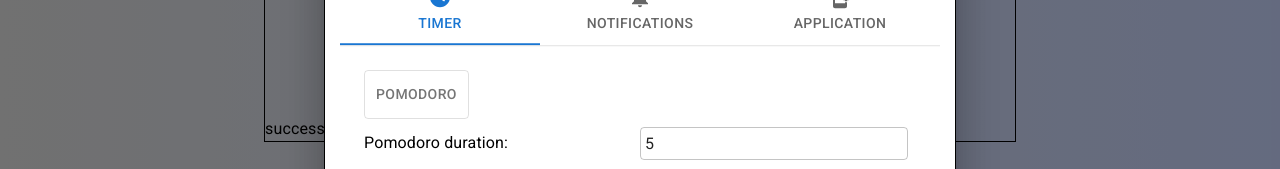
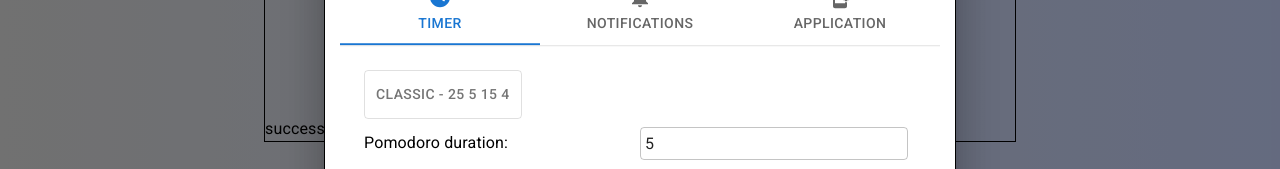
Before and after one commit to Sheharyar944/Pomodoro, a React (Vite) app: page / in a window 1280 px wide. Both pictures are taken after a click on the button 285 px from the left and 98 px from the top of the page. Shown: the part 202-371 px from the top of the page. Built offline with nearby package versions, Linux system fonts and the light colour scheme.

Commit message:
add classic scheme to timer settings

```diff
--- a/src/components/MyToggleButton.jsx
+++ b/src/components/MyToggleButton.jsx
@@ -1,10 +1,10 @@
 import React from "react";
 import ToggleButton from "@mui/material/ToggleButton";
 
-const MyToggleButton = ({ selected, onChange }) => {
+const MyToggleButton = ({ selected, onChange, children }) => {
   return (
     <ToggleButton value="" selected={selected} onChange={onChange}>
-      pomodoro
+      {children}
     </ToggleButton>
   );
 };
--- a/src/components/SettingsModal.jsx
+++ b/src/components/SettingsModal.jsx
@@ -261,7 +261,7 @@ const SettingsModal = ({
                   selected={isClassicChecked}
                   onChange={handleSchemeClassic}
                 >
-                  classic
+                  classic - 25 5 15 4
                 </MyToggleButton>
               </Box>
               <Box
@@ -606,6 +606,7 @@ const SettingsModal = ({
             <CustomTabPanel value={value} index={1}>
               Item Two
             </CustomTabPanel>
+
             <CustomTabPanel value={value} index={2}>
               Item Three
             </CustomTabPanel>
```
